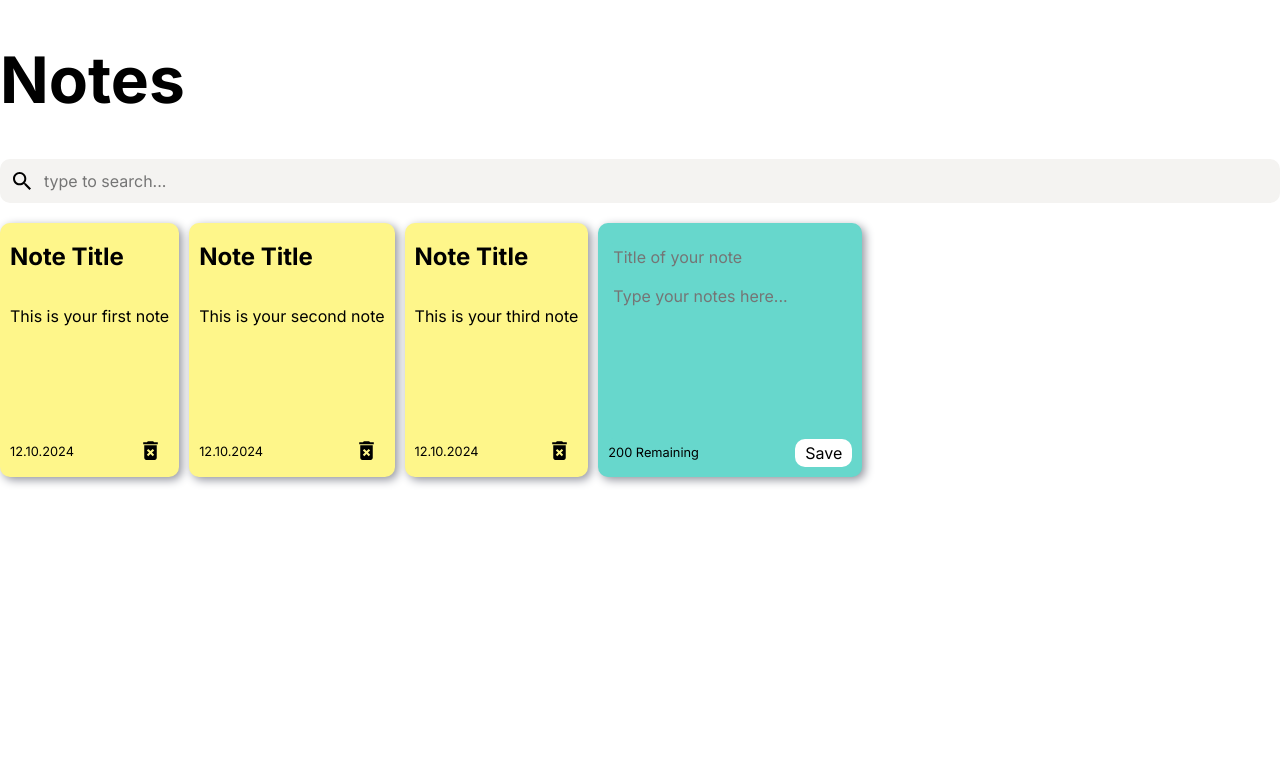
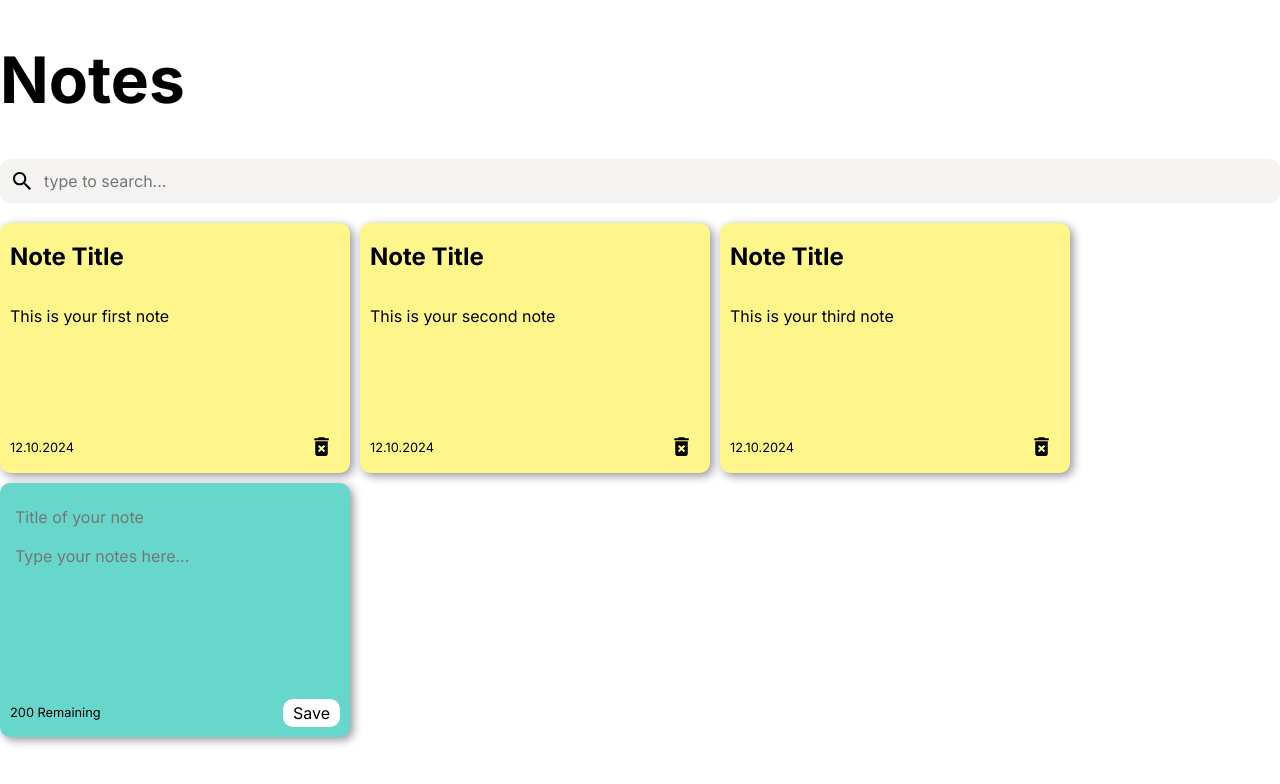
Before and after one commit to KingaGrelewicz/react-notes-app, a React (Create React App) app: page / in a window 1280 px wide. Shown: the top 784 px of the page. Built offline with nearby package versions, Linux system fonts and the light colour scheme.

Commit message:
width od note updated

```diff
--- a/src/features/NoteTile/index.js
+++ b/src/features/NoteTile/index.js
@@ -2,7 +2,7 @@ import styled, { css } from "styled-components";
 
 export const NoteTile = styled.section`
   min-height: 250px;
-  max-width: 350px;
+  width: 350px;
   display: grid;
   grid-template-rows: auto 1fr;
   padding: 10px;
```
